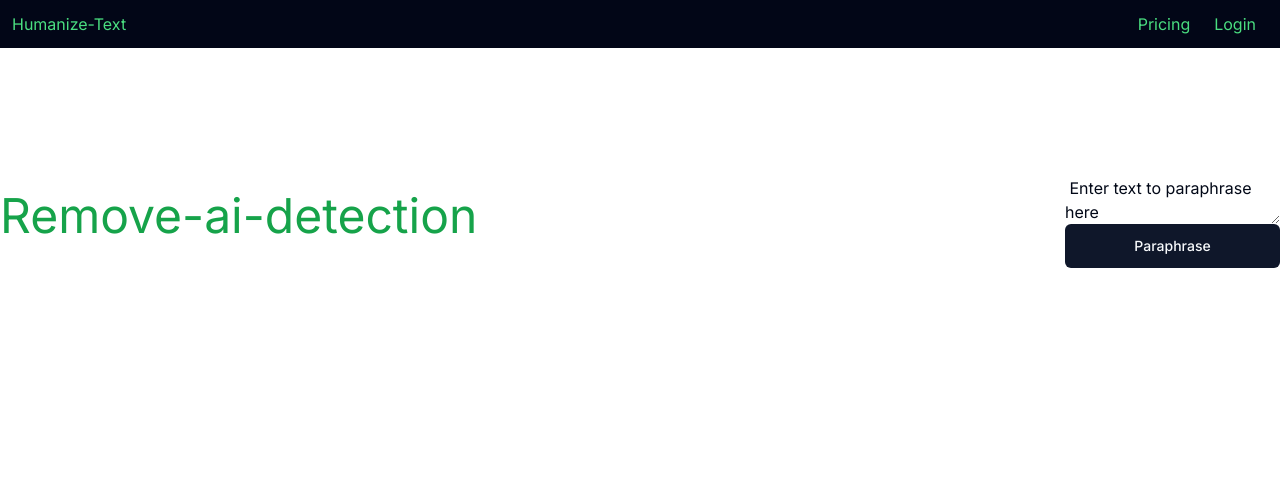
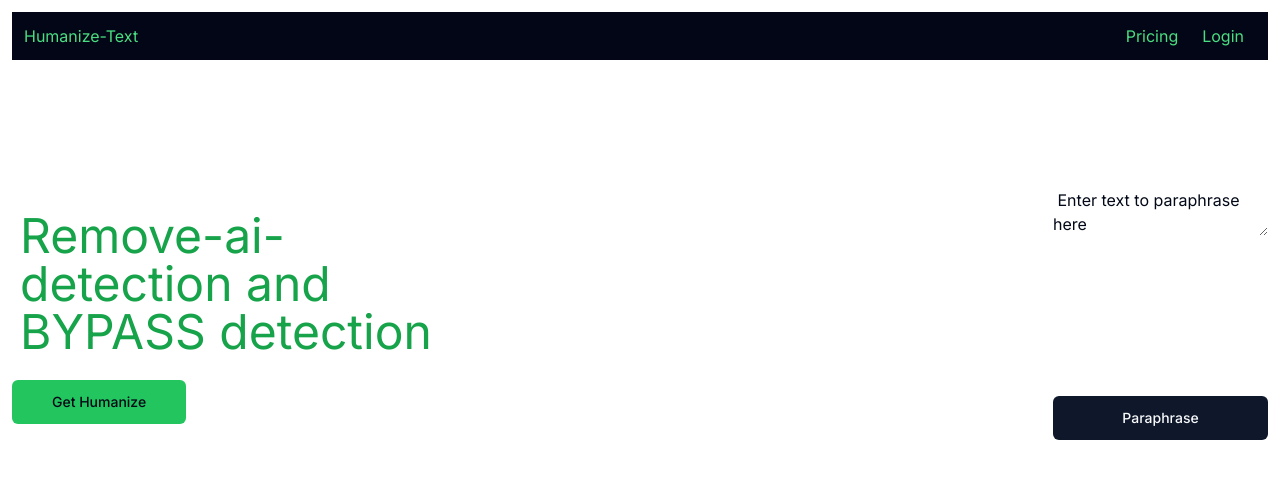
Before and after one commit to MabroorA/humanize-text.com, a Next.js app: page / in a window 1280 px wide. Shown: the top 478 px of the page. Built offline with nearby package versions, Linux system fonts and the light colour scheme.

Commit message:
landing page being built

```diff
--- a/app/page.tsx
+++ b/app/page.tsx
@@ -6,7 +6,7 @@ import { Button } from "@/components/ui/button";
 export default function Home() {
   return (
     <>
-    <main className=" max-w-7xl max-h-lvh mx-auto ">
+    <main className=" max-w-7xl max-h-lvh mx-auto p-3 ">
       <nav className=" bg-slate-950 flex flex-row justify-between bg-origin-padding p-3 text-green-400">
         <div className=" hover:text-white">Humanize-Text</div>
         <div className="flex">
@@ -14,13 +14,17 @@ export default function Home() {
           <div className="hover:text-white px-3">Login</div>
         </div>
       </nav>
-      <div className="flex flex-row justify-between  py-32">
-        <div>
-        <h1 className="text-5xl text-green-600 text-center mt-4">Remove-ai-detection </h1>
+      <div className="flex flex-row justify-between py-32 ">
+        <div className="flex flex-col justify-left min-h-16">
+          <div>
+            <h1 className="text-5xl text-green-600 text-left mt-4 p-2 max-w-md">Remove-ai-detection and BYPASS detection </h1>
+          </div>
+          <div className="py-4">
+            <Button size="lg" className=" bg-green-500 text-black-700">Get Humanize</Button>
+          </div>
         </div>
 
-        <div className="flex flex-col ">
-
+        <div className="flex flex-col justify-between min-h-16">
           <textarea> Enter text to paraphrase here</textarea>
           <Button variant="default" size="lg">Paraphrase</Button>
         </div>
--- a/components/ui/button.tsx
+++ b/components/ui/button.tsx
@@ -22,7 +22,7 @@ const buttonVariants = cva(
       size: {
         default: "h-10 px-4 py-2",
         sm: "h-9 rounded-md px-3",
-        lg: "h-11 rounded-md px-8",
+        lg: "h-11 rounded-md px-10",
         icon: "h-10 w-10",
       },
     },
```
